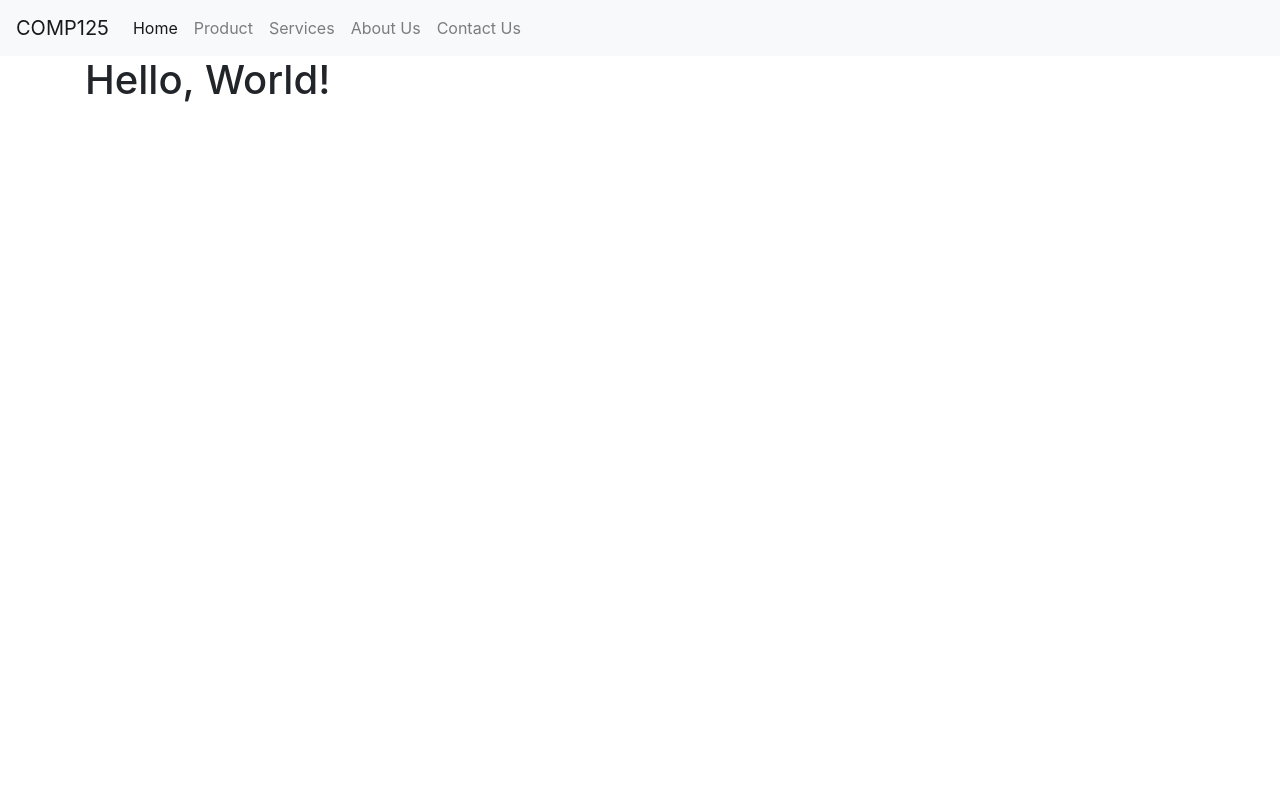
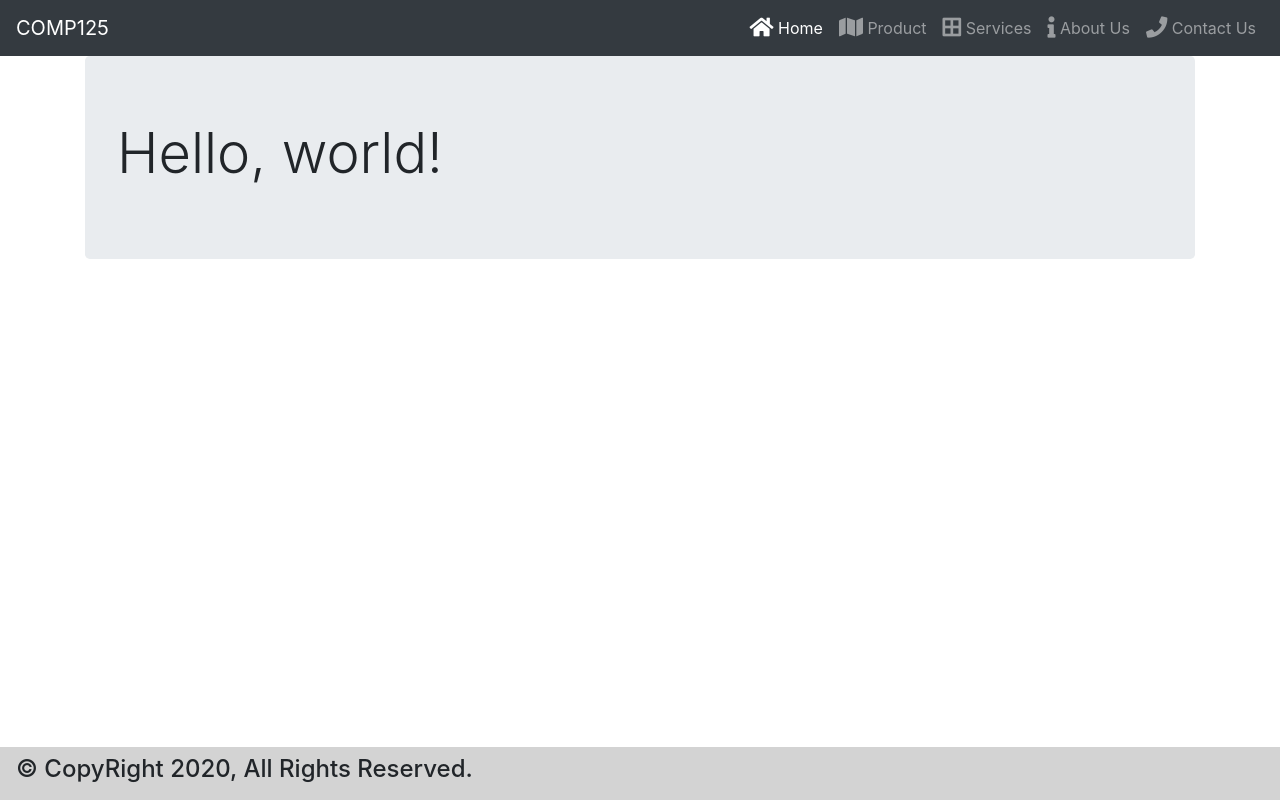
Before and after one commit to JulianMiguelAlapan/COMP125-M2020-Lesson5, a website: page index.html in a window 1280 px wide. Drawn offline with nearby package versions, Linux system fonts and the light colour scheme.

Commit message:
added more elements

```diff
--- a/index.html
+++ b/index.html
@@ -13,7 +13,7 @@
 
     <!-- Main Navigation -->
     <header>
-        <nav class="navbar navbar-expand-lg navbar-light bg-light">
+        <nav class="navbar navbar-expand-lg navbar-dark bg-dark">
 
             <a class="navbar-brand" href="#">COMP125</a>
 
@@ -22,33 +22,44 @@
             </button>
 
             <div class="collapse navbar-collapse" id="navbarSupportedContent">
-              <ul class="navbar-nav mr-auto">
+              <ul class="navbar-nav ml-auto">
                 <li class="nav-item active">
-                  <a class="nav-link" href="#">Home</a>
+                  <a class="nav-link" href="#"><i class="fas fa-home fa-lg"></i> Home</a>
                 </li>
 
                 <li class="nav-item">
-                    <a class="nav-link" href="#">Product</a>
+                    <a class="nav-link" href="#"><i class="fas fa-map fa-lg"></i> Product</a>
                 </li>
 
                 <li class="nav-item">
-                    <a class="nav-link" href="#">Services</a>
+                    <a class="nav-link" href="#"><i class="fas fa-border-all fa-lg"></i> Services</a>
                 </li>
 
                 <li class="nav-item">
-                    <a class="nav-link" href="#">About Us</a>
+                    <a class="nav-link" href="#"><i class="fas fa-info fa-lg"></i> About Us</a>
                 </li>
 
                 <li class="nav-item">
-                    <a class="nav-link" href="#">Contact Us</a>
+                    <a class="nav-link" href="#"><i class="fas fa-phone fa-lg"></i> Contact Us</a>
                 </li>
               </ul>
             </div>
           </nav>
     </header>
-    <div class="container">
-        <h1 id="mainHeader">Hello, World!</h1>
-    </div>
+
+    <main>
+        <div class="container">
+            <div class="jumbotron">
+                <h1 class="display-4">Hello, world!</h1>
+              </div>
+        </div>
+    </main>
+
+    <footer>
+        <nav class="navbar fixed-bottom navbar-light" style="background-color: lightgray;">
+            <h4>&copy; CopyRight 2020, All Rights Reserved.</h4>
+        </nav>
+    </footer>
 
     <!-- Javascript Section -->
 
```
